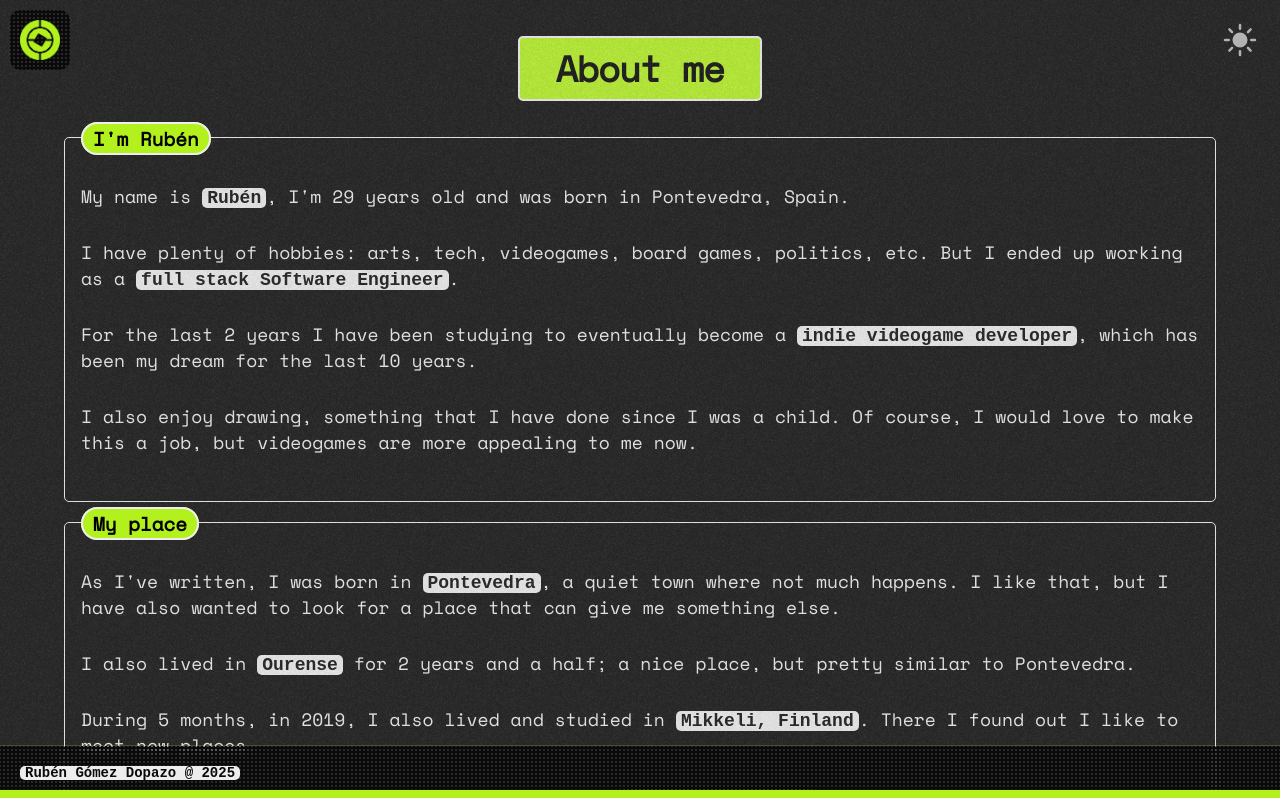
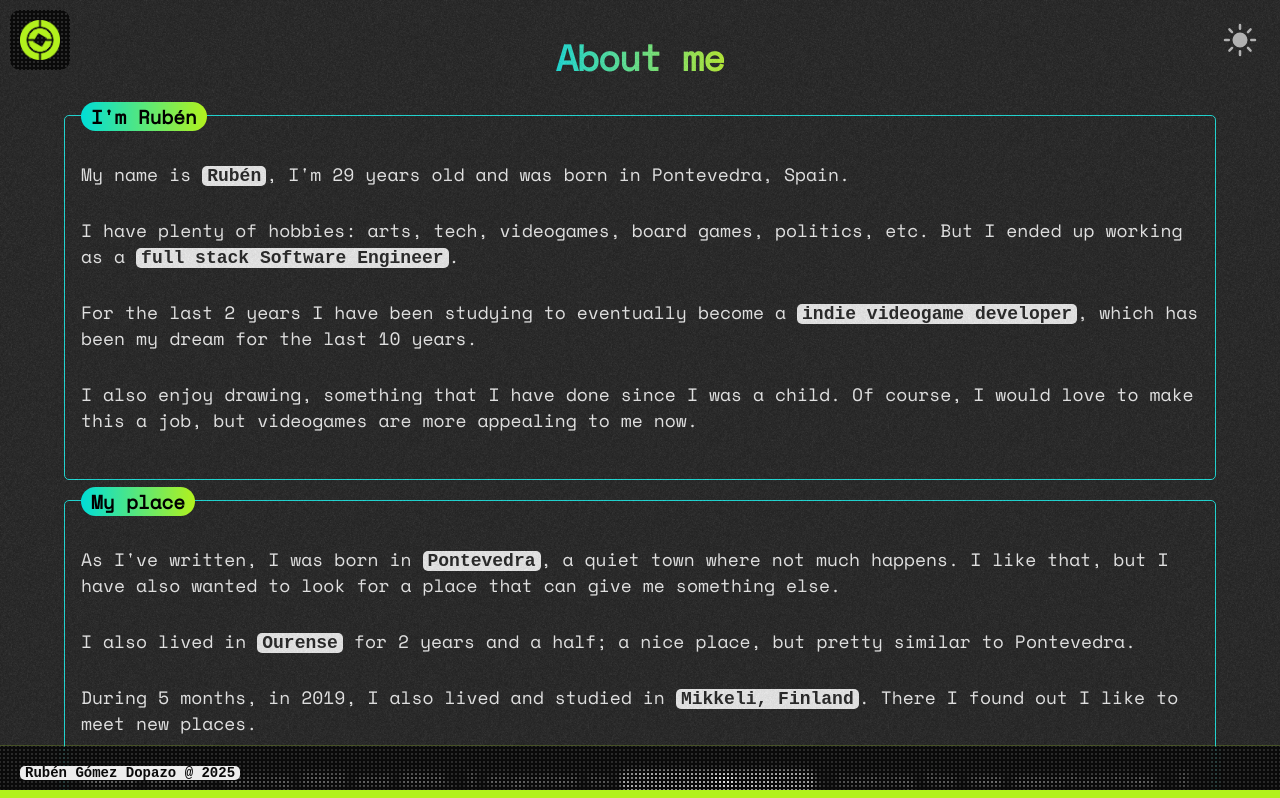
Before and after one commit to Rebun13/portfolio, a Next.js app: page /portfolio/ in a window 1280 px wide. Shown: the top 798 px of the page. Built offline with nearby package versions, Linux system fonts and the light colour scheme.

Commit message:
Added gradients to base some elements The look is more interesting. Ruben Gomez Dopazo

```diff
--- a/app/globals.css
+++ b/app/globals.css
@@ -3,7 +3,8 @@
   --foreground: 23, 23, 23;
   --accent: 178, 241, 29;
   --accent-font: 0, 0, 0;
-
+  --secondary: 0, 221, 215;
+  --secondary-font: 0, 0, 0;
 }
 
 [data-theme='dark'] {
@@ -58,10 +59,8 @@ footer {
   justify-content: flex-start;
   align-items: center;
   padding: 20px;
-  background-image: radial-gradient(
-    rgb(var(--background)) 2px,
-    rgba(0, 0, 0, 0) 2px
-  );
+  background-image: radial-gradient(rgb(var(--background)) 2px,
+      rgba(0, 0, 0, 0) 2px);
   background-size: 4px 4px;
   backdrop-filter: blur(3px);
   -webkit-backdrop-filter: blur(3px);
@@ -95,7 +94,7 @@ code {
 }
 
 code:hover {
-  background-color: rgb(var(--accent));
+  background: rgb(var(--accent));
   transition: background-color 0.5s;
 }
 
@@ -144,7 +143,7 @@ section {
   perspective: 500px;
 }
 
-section > div {
+section>div {
   width: 600px;
   min-height: fit-content;
   max-height: calc(100vh - 180px);
@@ -156,7 +155,7 @@ section > div {
   background-color: rgba(var(--background), 0.7);
 }
 
-section > h2 {
+section>h2 {
   margin: 0;
   color: rgb(var(--foreground));
   left: calc(50% + 380px);
@@ -169,7 +168,7 @@ section > h2 {
   text-orientation: mixed;
 }
 
-section > h3 {
+section>h3 {
   display: none;
   position: relative;
   color: rgb(var(--foreground));
@@ -180,14 +179,14 @@ section > h3 {
 }
 
 @media only screen and (max-width: 920px) {
-  section > h2 {
+  section>h2 {
     left: unset;
     right: 20px;
   }
 }
 
 @media only screen and (max-width: 810px) {
-  section > div {
+  section>div {
     margin-right: 110px;
     overflow: scroll;
   }
@@ -200,15 +199,15 @@ section > h3 {
     height: fit-content;
   }
 
-  section > h2 {
+  section>h2 {
     display: none;
   }
 
-  section > h3 {
+  section>h3 {
     display: block;
   }
 
-  section > div {
+  section>div {
     width: 95vw;
     margin: 10px auto;
   }
@@ -237,13 +236,12 @@ section > h3 {
 }
 
 .title {
-  background-color: rgb(var(--accent));
-  color: rgb(var(--accent-font));
-  padding: .25em 1em;
-  border-radius: 5px;
+  background: linear-gradient(90deg, rgb(var(--secondary)), rgb(var(--accent)));
+  -webkit-background-clip: text;
+  background-clip: text;
+  color: transparent;
   width: fit-content;
   margin: 1em auto;
-  border: 2px solid rgb(var(--foreground));
 }
 
 .progress {
--- a/components/ui/containers/slides/styles.module.css
+++ b/components/ui/containers/slides/styles.module.css
@@ -8,7 +8,7 @@
 
 .slide {
     padding: 1em;
-    border: 1px solid rgb(var(--foreground));
+    border: 1px solid rgb(var(--secondary));
     border-radius: 5px;
     max-width: 100%;
 }
@@ -23,8 +23,7 @@
     font-size: larger;
     font-weight: bold;
     color: rgb(var(--accent-font));
-    background-color: rgb(var(--accent));
+    background: linear-gradient(90deg, rgb(var(--secondary)), rgb(var(--accent)));
     padding: 0 10px;
     border-radius: 20px;
-    border: 2px solid rgb(var(--foreground));
 }
```
